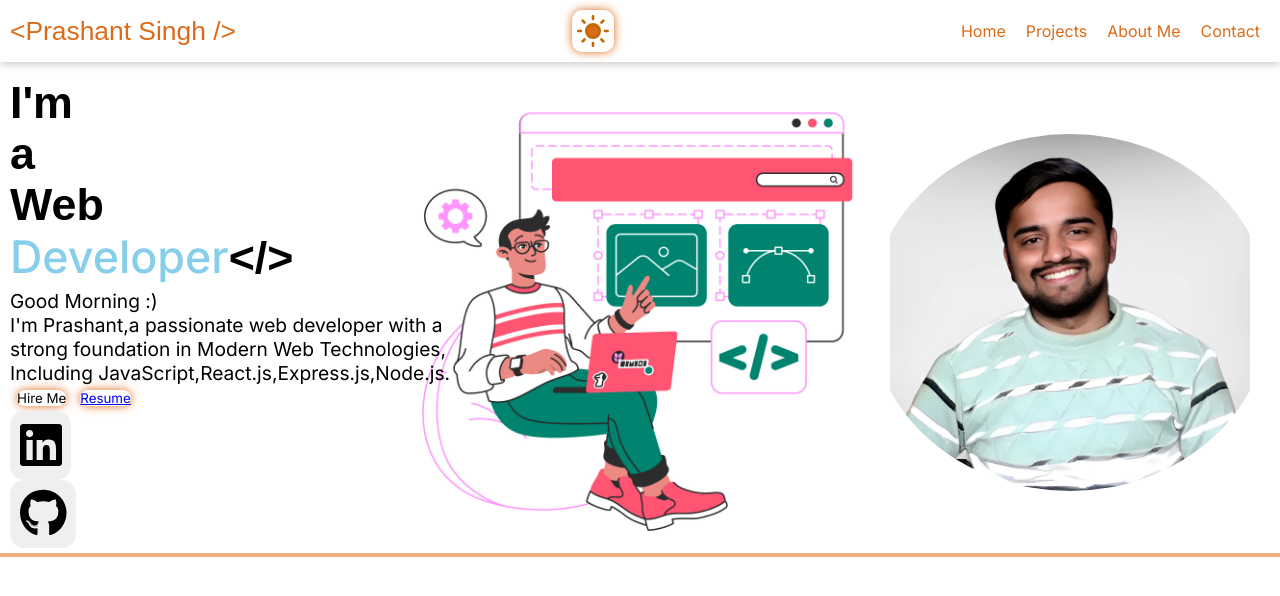
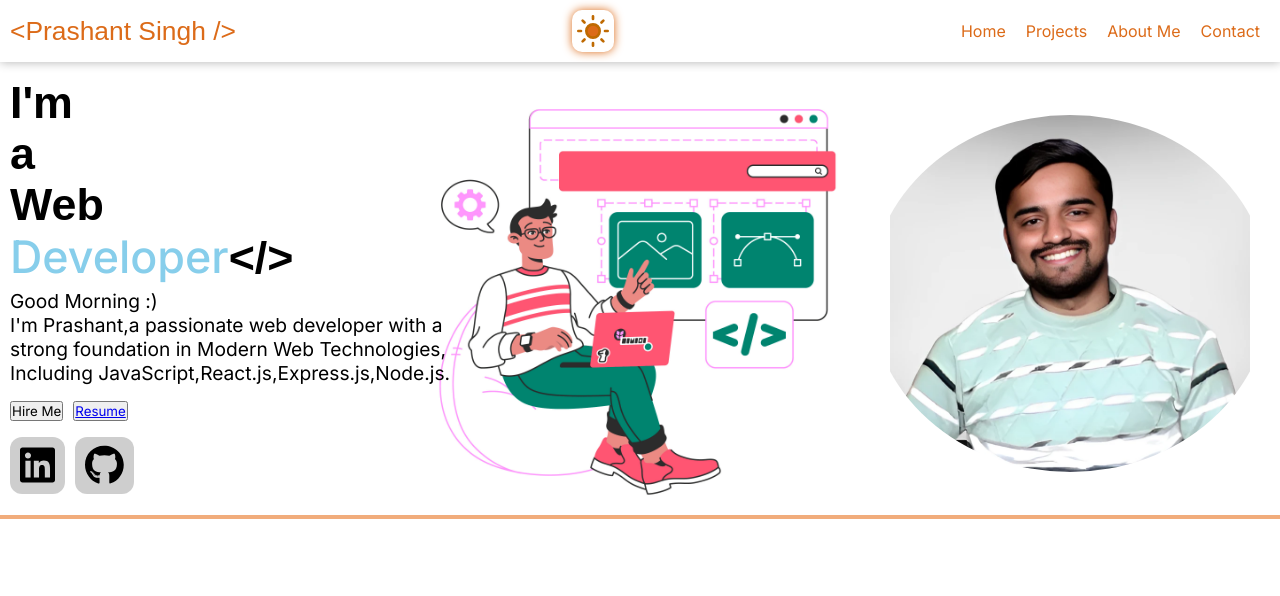
Before and after one commit to prashantsingh019/PortFolio_2.0, a React (Vite) app: page / in a window 1280 px wide. Shown: the top 596 px of the page. Built offline with nearby package versions, Linux system fonts and the light colour scheme; a web font is replaced by a local one.

Commit message:
CSS changes

```diff
--- a/src/App.css
+++ b/src/App.css
@@ -76,16 +76,6 @@ main {
   font-size: 2.8rem;
 }
 
-.contact-btns button {
-  background: none;
-  outline: none;
-  border: none;
-  box-shadow: 0px 0px 10px #dc6b19;
-  margin: 5px 7px;
-  border-radius: 10px;
-  cursor: pointer;
-}
-
 #profile {
   width: 400px;
   border-radius: 100%;
@@ -123,21 +113,59 @@ hr {
 }
 
 .btn-social {
-  font-size: 48px;
+  font-size: 2.5rem;
   /* background: #30fc5c; */
   outline: none;
   border: none;
-  padding: 0.1em 0.2em;
+  padding: 0.1em 0.25em;
   border-radius: 0.3em;
+  cursor: pointer;
+  background: rgba(0, 0, 0, 0.192);
 }
 
 .btn-social a {
   text-decoration: none;
   padding: 0;
 }
-
+.btn-social:hover{
+  box-shadow: 0px 0px 10px 2px rgb(0, 136, 0);
+}
 .icon {
   color: black;
   background: rgba(rgba(0, 0, 0, 0.322));
   padding: 0;
 }
+
+.contact-box {
+  display: flex;
+  justify-content: start;
+  align-items: center;
+  gap: 10px;
+  margin: 1em 0em;
+}
+
+.btn-sm {
+  font-size: 1rem;
+  padding: 0.5em 1em;
+  background: rgba(0, 0, 0, 0.158);
+  display: inline-block;
+  outline: none;
+  border-radius: .5rem;
+  cursor: pointer;
+  border: none;
+}
+
+.btn-sm a {
+  text-decoration: none;
+  color: black;
+}
+
+.contact-btns {
+  display: flex;
+  align-items: center;
+  gap: 10px;
+  margin-top: 1em;
+}
+.btn-sm:hover{
+  box-shadow: 0px 0px 10px 2px rgb(0, 136, 0);
+}
```
